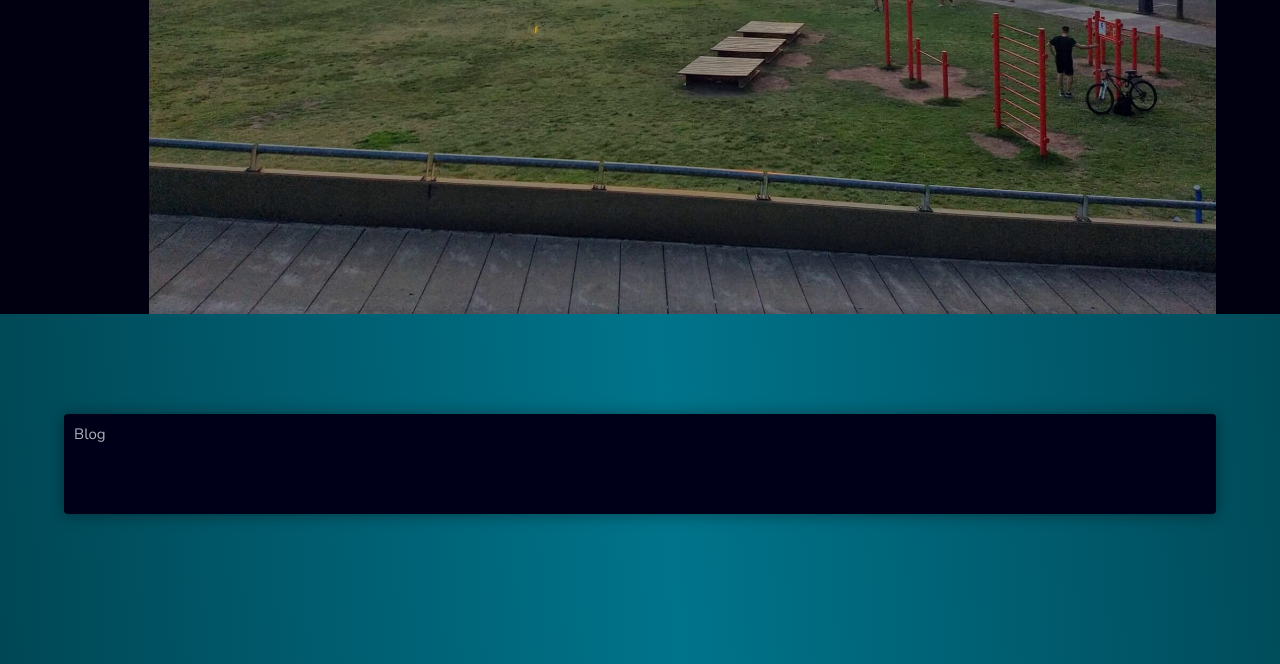
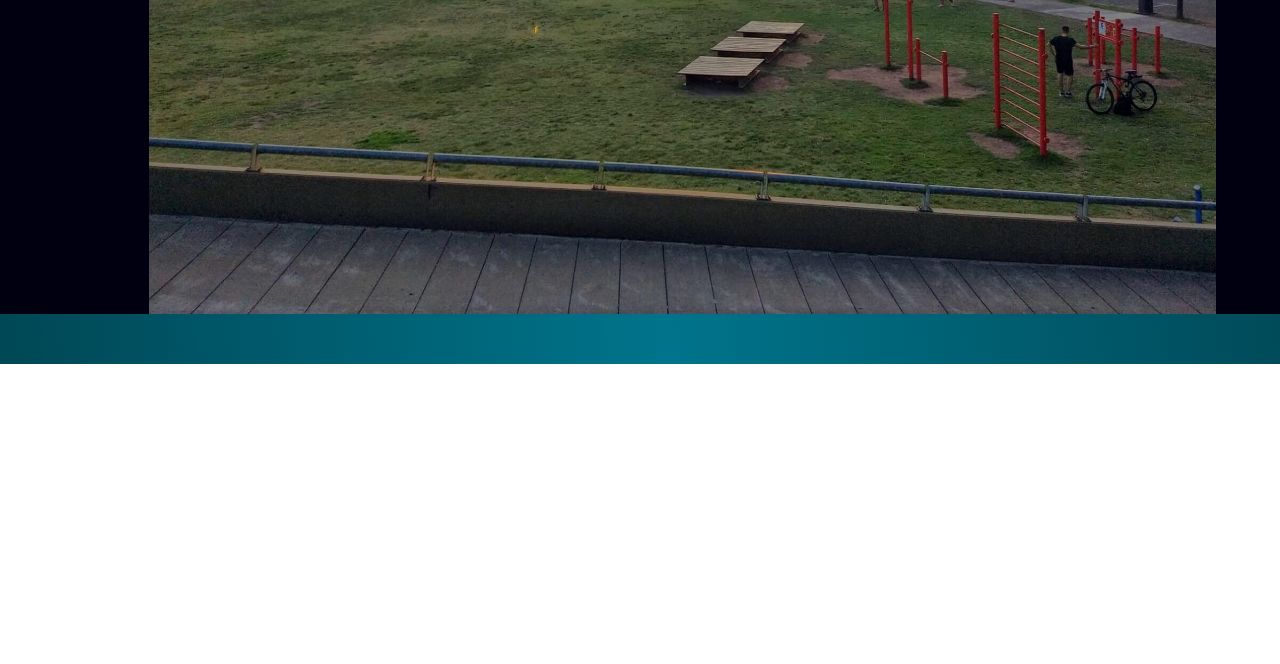
Before and after one commit to josttme/Jostt, a website: page index.html in a window 1280 px wide. Shown: the part 486-1150 px from the top of the page. After the commit the page ends 850 px from the top, so only its background shows below. Drawn offline with nearby package versions, Linux system fonts and the light colour scheme.

Commit message:
borrado homeBottom

```diff
--- a/index.html
+++ b/index.html
@@ -61,13 +61,6 @@
         <h1>Josue Tapia</h1>
       </section>
     </section>
-    <section class="blogscotainer">
-      <span>Blog</span>
-      <section class="blogscontainer_blog">
-
-      </section>
-
-    </section>
 
   </main>
   <script src="./javascript/javascrupt.js "></script>
```
